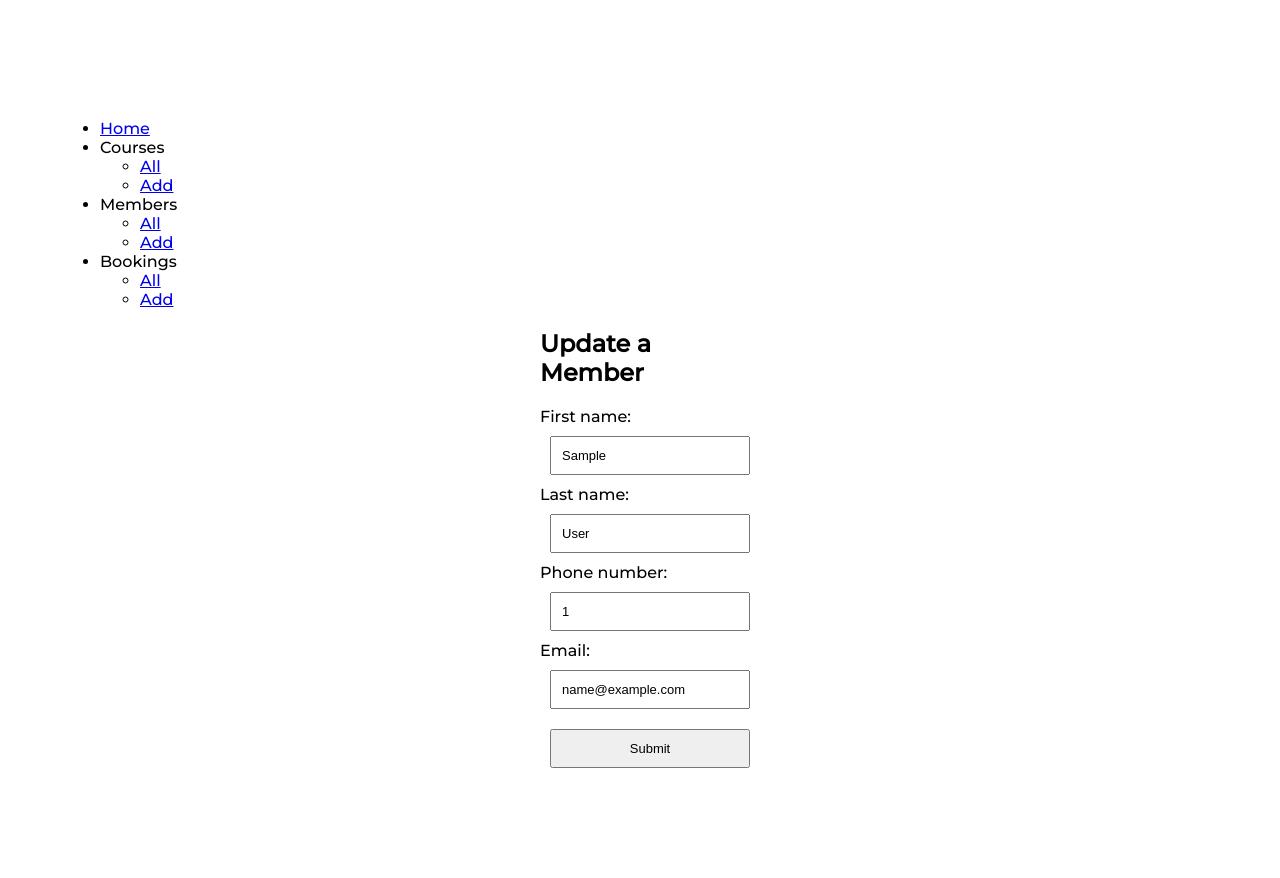
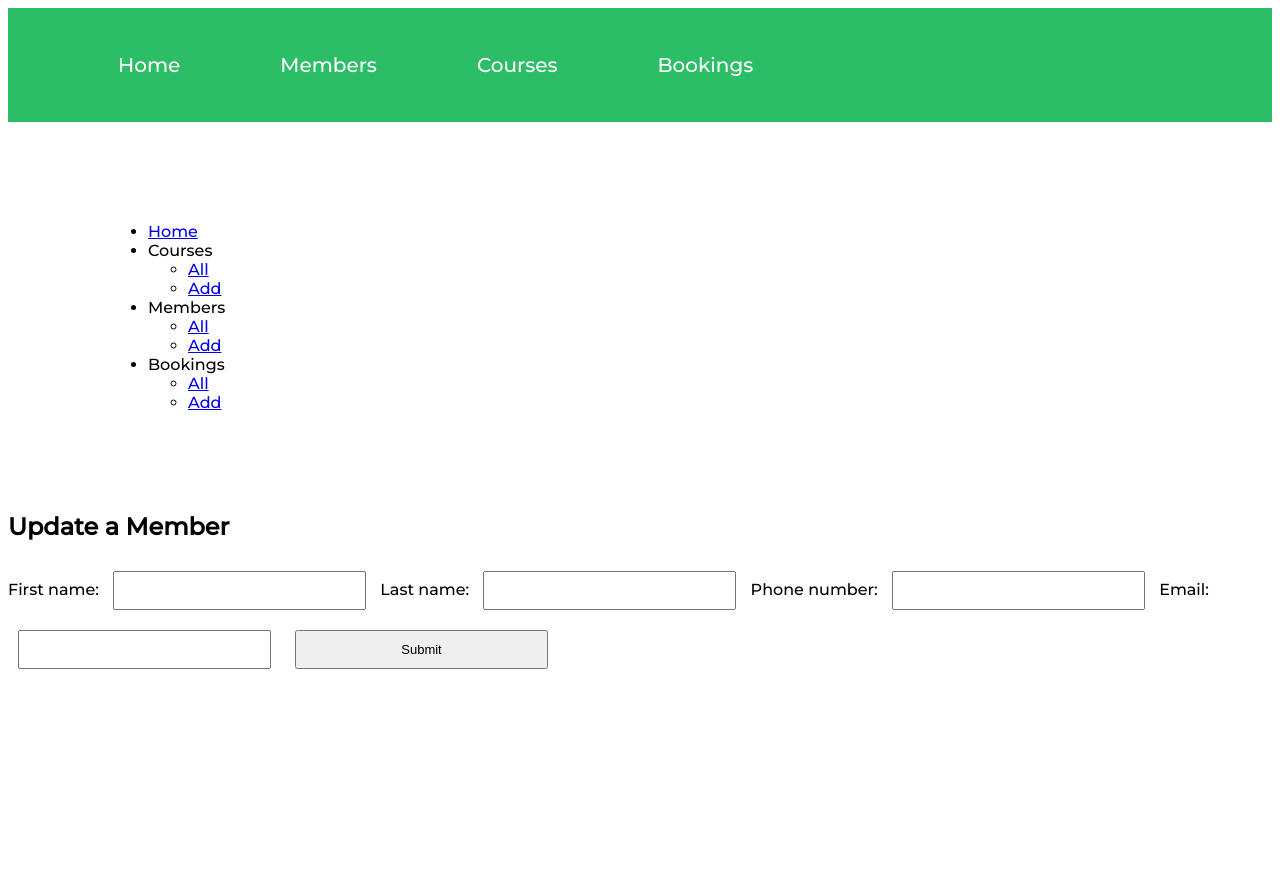
Before and after one commit to emma-dougherty/booking_manager, a Flask app: page /members/1/edit in a window 1280 px wide. After the commit the page ends 669 px from the top, so only its background shows below. Run offline with Flask 2, Linux system fonts and the light colour scheme; a database or web service that is not in the repository returns one stand-in record (values such as "Sample title"); some libraries are stand-ins or nearby versions; some web fonts are replaced.

Commit message:
fifth commit

```diff
--- a/mempie_manager/controllers/members_controller.py
+++ b/mempie_manager/controllers/members_controller.py
@@ -54,3 +54,10 @@ def update_member(id):
 def delete_member(id):
     member_repository.delete(id)
     return redirect("/members")
+
+# SHOW
+@members_blueprint.route("/members/<id>")
+def show_member(id):
+    booked_courses = member_repository.select_courses_booked_by_member(id)
+    member = member_repository.select(id)
+    return render_template("members/show.html", booked_courses=booked_courses, member=member)
--- a/mempie_manager/repositories/member_repository.py
+++ b/mempie_manager/repositories/member_repository.py
@@ -1,5 +1,7 @@
 from db.run_sql import run_sql
 from models.member import Member
+from models.course import Course
+from models.booking import Booking
 
 def save(member):
     sql = "INSERT INTO members (first_name, last_name, phone_number, email) VALUES (%s, %s, %s, %s) RETURNING id"
@@ -43,5 +45,17 @@ def delete(id):
 
 def update(member):
     sql = "UPDATE members SET (first_name, last_name, phone_number, email) = (%s, %s, %s, %s) WHERE id = %s"
-    values = [member.first_name, member.last_name, member.phone_number, member.email]
+    values = [member.first_name, member.last_name, member.phone_number, member.email, member.id]
     run_sql(sql, values)
+
+def select_courses_booked_by_member(id):
+    booked_courses = []
+    sql = "SELECT courses.* FROM courses INNER JOIN bookings ON bookings.course_id = courses.id WHERE bookings.member_id = %s"
+    values = [id]
+    results = run_sql(sql, values)
+    for result in results:
+        course = Course(result["name"], result["date"], result["times"], result["duration"], result["age_range"], result["location"], result["description"])
+        booked_courses.append(course)
+    return booked_courses
+
+   # booking = Booking(result["member"], result["course"], result["child_first_name"], result["child_last_name"],result["special_requirements"])
--- a/mempie_manager/static/style.css
+++ b/mempie_manager/static/style.css
@@ -1,8 +1,10 @@
+/*
+* {box-sizing: border-box;} */
+@import url(//db.onlinewebfonts.com/c/4fb2accf874593635afa99c122467fd6?family=MijaW03-Regular);
 
-* {box-sizing: border-box;}
 
 body {
-    margin: 100px;
+
     font-family: 'Montserrat', sans-serif;
 }
 
@@ -13,7 +15,8 @@ body {
 }
 
 .menu {
-    display: inline;
+    /* display: inline; */
+    margin: 100px;
 }
 
 
@@ -28,11 +31,12 @@ body {
     border-radius: 4px;
 } */
 
-.logo >img {
+.logo > img {
     float: none;
     display: block;
     width: 100px;
     height: auto;
+    padding-left: 100px;
     background-repeat: none;
 
 }
@@ -41,7 +45,7 @@ body {
 
 } */
 
-.header a.active {
+/* .header a.active {
     background-color: #2CBE67;
     color: white;
 }
@@ -60,7 +64,7 @@ body {
 .header-left {
     float: none;
 }
-}
+} */
 
 .course_booking_details {
     display: inline
@@ -91,7 +95,7 @@ input, textarea {
 	-webkit-box-sizing: border-box;
 	-moz-box-sizing: border-box;
 	box-sizing: border-box;
-	width: 100%;
+	width: 20%;
 }
 
 
@@ -104,9 +108,83 @@ input, textarea {
 
 
 }
+/*
 .container{
     display: flex;
     flex-wrap: wrap;
+    justify-content: space-evenly;
     width: 200px;
     margin: 0 auto;
 }
+.all_courses{
+    display: flex;
+    flex-wrap: wrap;
+    justify-content: space-evenly;
+}
+
+.rows {
+    display: flex;
+    flex-wrap: wrap;
+    justify-content: space-around;
+    padding: 5px;
+
+
+}
+
+.row   {
+    display: flex;
+    flex-wrap: wrap;
+    justify-content: space-around;
+
+} */
+
+.topnav {
+    background-color: #2CBE67;
+    overflow: hidden;
+
+}
+
+.topnav a {
+    float: left;
+    color: #ffffff;
+    text-align: center;
+    padding: 25px 50px;
+    text-decoration: none;
+    font-size: 20px;
+
+}
+
+.topnav a:hover {
+    background-color: #27C566;
+    color: rgb(255, 255, 255);
+}
+
+.topnav a.active {
+    background-color: #2CBE67;
+    color: white;
+    padding-left: 100px
+}
+
+
+
+/* .btn-grad {background-image: linear-gradient(to right, #339840 0%, #47c86c  51%, #51de5f  100%)}
+.btn-grad {
+   margin: 10px;
+   padding: 15px 45px;
+   text-align: center;
+   text-transform: uppercase;
+   transition: 0.5s;
+   border-radius: 10px;
+   width: 200px;
+  background-size: 200% auto;
+   color: white;
+    box-shadow: 0 0 20px #eee;
+
+   display: block;
+ }
+
+ .btn-grad:hover {
+   background-position: right center;
+   color: #fff;
+   text-decoration: none;
+ } */
--- a/mempie_manager/templates/base.html
+++ b/mempie_manager/templates/base.html
@@ -8,19 +8,27 @@
     <link rel="preconnect" href="https://fonts.googleapis.com">
     <link rel="preconnect" href="https://fonts.gstatic.com" crossorigin>
     <link href="https://fonts.googleapis.com/css2?family=Montserrat:wght@500& display=swap" rel="stylesheet">
+    <link href="//db.onlinewebfonts.com/c/4fb2accf874593635afa99c122467fd6?family=MijaW03-Regular" rel="stylesheet" type="text/css"/>
+
+
+
     <title>Mempie App</title>
 </head>
 <body>
     <header>
 
 
-        <!-- <div class="header">
-            <a href="/" class="logo"><img src="{{ url_for('static', filename = 'mempie_logo_W_full.png') }}"></a>
-            <div class="header-left">
+        <div class="header">
+            <!-- <a href="/" class="logo"><img src="{{ url_for('static', filename = 'mempie_logo_W_full.png') }}"></a> -->
+            <div class="topnav">
             <a class="active" href="/">Home</a>
-            <a<a href="/courses">Courses</a>
+            <a href="/members">Members</a>
+            <a href="/courses">Courses</a>
+            <a href="/bookings">Bookings</a>
+            <!-- <button class="btn-grad"></button> -->
+
             </div>
-        </div> -->
+        </div>
 
         <nav>
             <ul class="menu">
--- a/mempie_manager/templates/bookings/edit.html
+++ b/mempie_manager/templates/bookings/edit.html
@@ -3,7 +3,7 @@
 
 <h2>Update a Booking</h2>
 
-<form action="/bookings/{{ booking.id }}" method="POST">
+<form action="/bookings/{{ booking.id }}" id="booking_form" method="POST">
     <div>
         <label for="member">Member:</label>
         <select name="member_id" id="member">
@@ -44,7 +44,7 @@
     </div>
     <label for="special_requirements">Special Requirements:</label>
 
-    <textarea name="special_requirements" cols="40" rows="5" id="special_requirements" placeholder="{{ booking.special_requirements }}"></textarea>
+    <textarea name="special_requirements" cols="40" rows="5" form="booking_form" id="special_requirements" >{{ booking.special_requirements }}</textarea>
 
 
             {% for booking in bookings %}
--- a/mempie_manager/templates/courses/show.html
+++ b/mempie_manager/templates/courses/show.html
@@ -13,7 +13,7 @@
 
 
 <h3>Bookings</h3>
-<p>{{ booked_members }} </p>
+
 <ul>
     {% for member in booked_members %}
     <li>{{ member.first_name }} {{member.last_name }}</li>
--- a/mempie_manager/templates/index.html
+++ b/mempie_manager/templates/index.html
@@ -1,6 +1,5 @@
 {% extends "base.html" %}
 {% block content %}
 
-This will be the home page. Depending on our UX we might have a dashboard here showing some stats for example.
 
 {% endblock %}
--- a/mempie_manager/templates/members/edit.html
+++ b/mempie_manager/templates/members/edit.html
@@ -3,23 +3,40 @@
 
 <h2>Update a Member</h2>
 
-<form action="/members/{{ member.id }}" method="POST">
+<form action="/members/{{ member.id }}" id="members_form" method="POST">
     <div>
         <label for="first_name">First name:</label>
-        <input type="text" id="first_name" name="first_name" value="{{ member.first_name }}">
+        <input type="text" id="first_name" name="first_name">
 
         <label for="last_name">Last name:</label>
-        <input type="text" id="last_name" name="last_name" value="{{ member.last_name }}">
+        <input type="text" id="last_name" name="last_name">
 
         <label for="phone">Phone number:</label>
-        <input type="text" id="phone" name="phone" value="{{ member.phone_number}}">
+        <input type="text" id="phone" name="phone">
 
         <label for="email">Email:</label>
-        <input type="text" id="email" name="email" value="{{ member.email}}">
+        <input type="text" id="email" name="email">
+
+        <input type="submit">
+<!--
 
 
-        <input type="submit">
+        <form action="/members/{{ member.id }}" id="members_form" method="POST">
+            <div>
+                <label for="first_name">First name:</label>
+                <input type="text" id="first_name" name="first_name" value="{{ member.first_name }}" form="members_form">
 
+                <label for="last_name">Last name:</label>
+                <input type="text" id="last_name" name="last_name" value="{{ member.last_name }}"form="members_form">
+
+                <label for="phone">Phone number:</label>
+                <input type="text" id="phone" name="phone" value="{{ member.phone_number}}" form="members_form">
+
+                <label for="email">Email:</label>
+                <input type="text" id="email" name="email" value="{{ member.email}}" form="members_form">
+
+
+                <input type="submit"> -->
 
 
 
--- a/mempie_manager/templates/members/index.html
+++ b/mempie_manager/templates/members/index.html
@@ -6,7 +6,7 @@
 {% for member in members %}
 
 <section>
-    <p>{{ member.first_name }} {{ member.last_name }}</p>
+    <p> <a href="/members/{{ member.id }}">{{ member.first_name }} {{ member.last_name }}</a></p>
     <p>{{ member.phone_number }} {{ member.email }}</p>
     <a href="/members/{{ member.id }}/edit">Edit</a>
     <form action="/members/{{ member.id }}/delete" method="POST">
```
Also changed, not shown: mempie_manager/repositories/course_repository.py (+11 -1 lines), mempie_manager/templates/courses/index.html (+13 -1 lines), mempie_manager/templates/members/show.html (added, +17 -0 lines).
